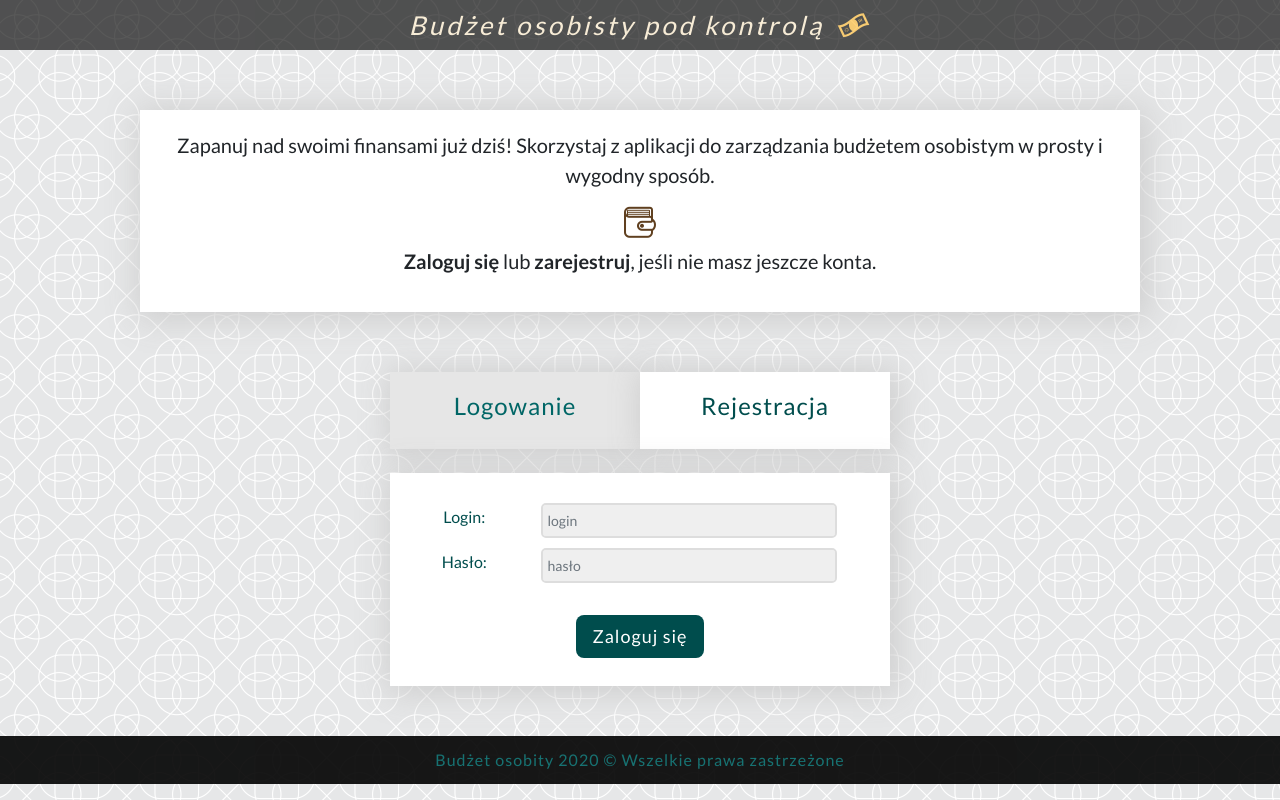
After one commit to ptkontek/Aplikacja-budzet-osobisty, a PHP site: page /index.php in a window 1280 px wide. The commit adds this page. Run offline with PHP 8.4, Linux system fonts and the light colour scheme.

Commit message:
Add login user

```diff
--- /dev/null
+++ b/index.php
@@ -0,0 +1,106 @@
+<?php
+	session_start();
+	//jesli zalogowany to udaj się od razu do strony głównej
+	if ((isset($_SESSION['logged'])) && ($_SESSION['logged']==true)){
+		header('Location: home.php'); //przegladarka robi cały kod, a dopiero potem przechodzi do pliku
+		exit(); //konczenie przetwarzania kodu i od razu przechodzimy do strony głównej
+	}
+?>
+
+<!DOCTYPE HTML>
+<html lang="pl">
+<head>
+	<meta charset="utf-8" />
+	<title>Logowanie - budżet osobisty</title>
+	<meta name="description" content="Logowanie - Aplikacja do prowadzenbia budżetu osobistego." />
+	<meta name="keywords" content="budżet osobisty, finanse, przychody, wydatki, kontrola finansów, logowanie, oszczędzanie" />
+	<meta http-equiv="X-UA-Compatible" content="IE=edge" />
+
+	<link rel="stylesheet" href="css/bootstrap.min.css" type="text/css" />
+	<link rel="stylesheet" href="style.css" type="text/css" />
+	<link href="https://fonts.googleapis.com/css?family=Lato:400,700&amp;subset=latin-ext" rel="stylesheet">
+	<link href="css/fontello.css" rel="stylesheet" type="text/css" />
+
+</head>
+
+<body>
+
+	<header>
+		<h1 class="h3">Budżet osobisty pod kontrolą <i class="icon-dollar"></i></h1>
+	</header>
+
+	<main>
+		<div class="container">
+			<div class="row text-center ">
+				<div class="col-12 background">
+					<p> Zapanuj nad swoimi finansami już dziś! Skorzystaj z aplikacji do zarządzania budżetem osobistym w prosty i wygodny sposób. </p>
+					<div class="ikon">
+						<i class="icon-wallet"></i>
+					</div>
+					<p> <strong> Zaloguj się </strong> lub <strong> zarejestruj</strong>, jeśli nie masz jeszcze konta. </p>
+				</div>
+			</div>
+
+			<section>
+				<div class="row text-center ">
+					<div class ="col-6 col-md-4 offset-md-2 col-lg-3 offset-lg-3 background p-0">
+
+						<div class="user" style="background-color: #e6e6e6; cursor:default;">
+							<a href=# class="link" >
+								<h2 class="h4" style="color: #006666; cursor:default;" > Logowanie</h2>
+							</a>
+						</div>
+					</div>
+					<div class ="col-6 col-md-4 col-lg-3 background p-0">
+
+						<div class="user two">
+							<a href="registration.php" class="link">
+								<h2 class="h4">Rejestracja</h2>
+							</a>
+						</div>
+					</div>
+				</div>
+
+				<div class ="row">
+					<div class ="col-md-8 offset-md-2 col-lg-6 offset-lg-3 background mt-4">
+						<form action="login.php" method="post">
+							<div class ="row">
+								<div class="col-3 column1 form-group ml-2"> <label for="inputLogin">Login:</label></div>
+
+								<div class="col-8"> <input type="text" class="form-control" id="inputLogin" name="login" placeholder="login" onfocus="this.placeholder=''" onblur="this.placeholder='login'" > </div>
+
+								<div class="col-3 column1 form-group ml-2"><label for="inputPassword">Hasło:</label></div>
+
+								<div class="col-8"> <input type="password" class="form-control" id="inputPassword" name="password" placeholder="hasło" onfocus="this.placeholder=''" onblur="this.placeholder='hasło'" > </div>
+
+
+								<div class="col-6 offset-3 mt-4 p-2">
+								<button type="submit" class="btn btn-lg" > Zaloguj się</button></div>
+
+							</div>
+						</form>
+
+						<?php
+							if (isset($_SESSION['error'])) //jesli istnieje zmienna error, tylko wtedy pokaz:
+								echo $_SESSION['error'];
+						?>
+
+					</div>
+				</div>
+			</section>
+		</div>
+	</main>
+
+
+	<footer class="footer">
+		Budżet osobity 2020 &copy; Wszelkie prawa zastrzeżone
+	</footer>
+
+
+	<script src="https://code.jquery.com/jquery-3.4.1.slim.min.js" integrity="sha384-J6qa4849blE2+poT4WnyKhv5vZF5SrPo0iEjwBvKU7imGFAV0wwj1yYfoRSJoZ+n" crossorigin="anonymous"></script>
+	<script src="https://cdn.jsdelivr.net/npm/popper.js@1.16.0/dist/umd/popper.min.js" integrity="sha384-Q6E9RHvbIyZFJoft+2mJbHaEWldlvI9IOYy5n3zV9zzTtmI3UksdQRVvoxMfooAo" crossorigin="anonymous"></script>
+	<script src="js/scroll.js" ></script>
+	<script src="js/bootstrap.min.js"></script>
+
+</body>
+</html>
--- a/style.css
+++ b/style.css
@@ -29,6 +29,13 @@ body{
 	-webkit-box-shadow: 3px 3px 30px 5px rgba(204,204,204,0.9);
 	-moz-box-shadow: 3px 3px 30px 5px rgba(204,204,204,0.9);
 	box-shadow: 3px 3px 30px 5px rgba(204,204,204,0.9);
+}
+
+.error{
+	color:#b30000;
+	margin-top: 10px;
+	margin-bottom: 10px;
+	font-size: 14px;
 }
 
 @media (max-width: 767.98px) {
```
Also changed, not shown: login.php (added, +67 -0 lines).
